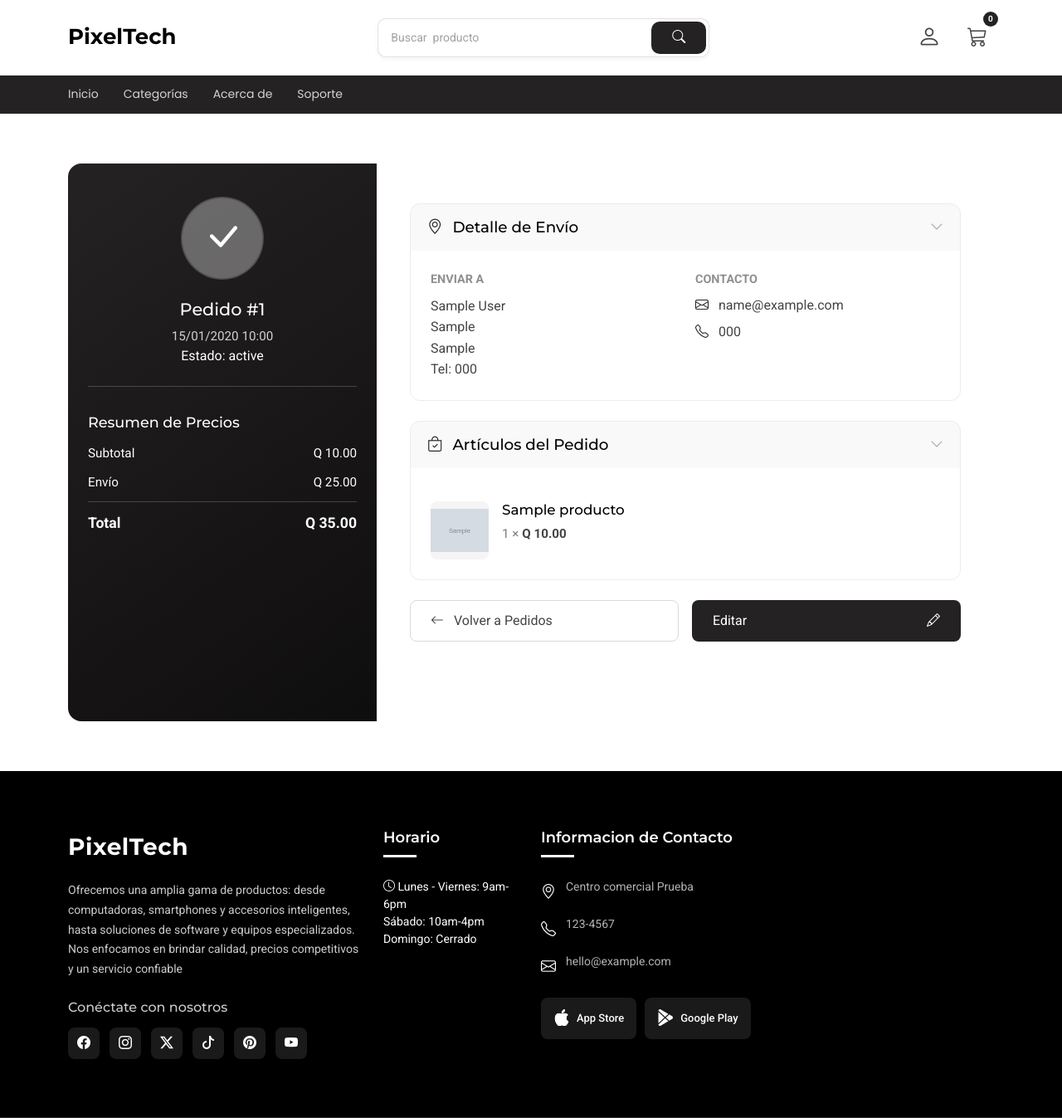
After one commit to RicardoVasquezUMG/proyectoIngSoftware, a Django app: page /negocio/CRUDpedido/1/ in a window 1280 px wide. The commit adds this page. Shown: the whole page at 83% size. Run offline with Django 5.2, Linux system fonts and the light colour scheme; tables that the repository leaves empty hold one stand-in row (values such as "Sample post"); grey boxes marked "Sample" are stand-in pictures; some libraries are stand-ins or nearby versions.

Commit message:
CRUD Pedidos

```diff
--- /dev/null
+++ b/Apps/Negocio/templates/pedidoVer.html
@@ -0,0 +1,161 @@
+{% extends 'base.html' %}
+{% load static %}
+
+{% block contenido %}
+  <main class="main">
+
+    <!-- Order Confirmation Section -->
+    <section id="order-confirmation" class="order-confirmation section">
+
+      <div class="container" data-aos="fade-up" data-aos-delay="100">
+
+        <div class="order-confirmation-3">
+          <div class="row g-0">
+            <!-- Left sidebar with order summary -->
+            <div class="col-lg-4 sidebar" data-aos="fade-right">
+              <div class="sidebar-content">
+                <!-- Success animation -->
+                <div class="success-animation">
+                  <i class="bi bi-check-lg"></i>
+                </div>
+
+                <!-- Order number and date -->
+                <div class="order-id">
+                  <h4>Pedido #{{ pedido.id }}</h4>
+                  <div class="order-date">{{ pedido.fecha|date:'d/m/Y H:i' }}</div>
+                  <div class="order-status">Estado: {{ pedido.estado }}</div>
+                </div>
+
+
+
+                <!-- Price summary -->
+                <div class="price-summary">
+                  <h5>Resumen de Precios</h5>
+                  <ul class="summary-list">
+                    <li>
+                      <span>Subtotal</span>
+                      <span>Q {{ subtotal|floatformat:2 }}</span>
+                    </li>
+                    <li>
+                      <span>Envío</span>
+                      <span>Q {{ envio|floatformat:2 }}{% if not pedido.envio %} (Retiro en tienda){% endif %}</span>
+                    </li>
+                    <li class="total">
+                      <span>Total</span>
+                      <span>Q {{ total|floatformat:2 }}</span>
+                    </li>
+                  </ul>
+                </div>
+              </div>
+            </div>
+
+            <!-- Main content area -->
+            <div class="col-lg-8 main-content" data-aos="fade-in">
+
+
+              <!-- Shipping details -->
+              <div class="details-card" data-aos="fade-up">
+                <div class="card-header" data-toggle="collapse">
+                  <h3>
+                    <i class="bi bi-geo-alt"></i>
+                    Detalle de Envío
+                  </h3>
+                  <i class="bi bi-chevron-down toggle-icon"></i>
+                </div>
+                <div class="card-body">
+                  <div class="row g-4">
+                    <div class="col-md-6">
+                      <div class="detail-group">
+                        <label>Enviar a</label>
+                        <address>
+                          {{ cliente.perfil.first_name }} {{ cliente.perfil.last_name }}<br>
+                          {% if pedido.direccion_envio %}
+                            {{ pedido.direccion_envio.direccion_linea1 }}<br>
+                            {{ pedido.direccion_envio.Colonia }}<br>
+                            Tel: {{ pedido.direccion_envio.telefono }}<br>
+                          {% else %}
+                            Retiro en tienda<br>
+                          {% endif %}
+                        </address>
+                      </div>
+                    </div>
+                    <div class="col-md-6">
+                      <div class="detail-group">
+                        <label>Contacto</label>
+                        <div class="contact-info">
+                          <p><i class="bi bi-envelope"></i> {{ cliente.perfil.email }}</p>
+                          <p><i class="bi bi-telephone"></i> {% if pedido.direccion_envio %}{{ pedido.direccion_envio.telefono }}{% endif %}</p>
+                        </div>
+                      </div>
+                    </div>
+                  </div>
+                </div>
+              </div>
+
+
+
+              <!-- Order items -->
+              <div class="details-card" data-aos="fade-up" "="">
+            <div class=" card-header" data-toggle="collapse">
+                <h3>
+                  <i class="bi bi-bag-check"></i>
+                  Artículos del Pedido
+                </h3>
+                <i class="bi bi-chevron-down toggle-icon"></i>
+              </div>
+              <div class="card-body">
+                {% for detalle in detalles %}
+                <div class="item">
+                  <div class="item-image">
+                    {% if detalle.producto.imagen %}
+                      <img src="{{ detalle.producto.imagen }}" alt="Product" loading="lazy">
+                    {% else %}
+                      <img src="{% static 'assets/img/product/default.webp' %}" alt="Product" loading="lazy">
+                    {% endif %}
+                  </div>
+                  <div class="item-details">
+                    <h4>{{ detalle.producto.nombre }}</h4>
+                    <div class="item-meta">
+                      {% if detalle.producto.color %}<span>Color: {{ detalle.producto.color }}</span>{% endif %}
+                      {% if detalle.producto.size %}<span>Size: {{ detalle.producto.size }}</span>{% endif %}
+                    </div>
+                    <div class="item-price">
+                      <span class="quantity">{{ detalle.cantidad }} ×</span>
+                      <span class="price">Q {{ detalle.producto.precio }}</span>
+                    </div>
+                  </div>
+                </div>
+                {% endfor %}
+              </div>
+            </div>
+
+            <!-- Action buttons -->
+            <div class="action-area" data-aos="fade-up">
+              <div class="row g-3">
+                <div class="col-md-6">
+                  <a href="{% url 'Negocio:pedido_crud' %}" class="btn btn-back">
+                    <i class="bi bi-arrow-left"></i>
+                    Volver a Pedidos
+                  </a>
+                </div>
+                <div class="col-md-6">
+                  <a href="{% url 'Negocio:pedido_editar' pedido.id %}" class="btn btn-account">
+                    <span>Editar</span>
+                    <i class="bi bi-pencil"></i>
+                  </a>
+                </div>
+              </div>
+            </div>
+
+
+          </div>
+        </div>
+      </div>
+
+      </div>
+
+    </section><!-- /Order Confirmation Section -->
+
+  </main>
+
+{% endblock %}
--- a/Apps/Negocio/urls.py
+++ b/Apps/Negocio/urls.py
@@ -1,7 +1,10 @@
 from django.contrib import admin
 from django.urls import include, path
-from .views import CategoriaCRUDView, CategoriaCrearView, CategoriaEditarView, CategoriaEliminarView
+from .views import CategoriaCRUDView, CategoriaCrearView, CategoriaEditarView, CategoriaEliminarView, PedidoEliminarView
 from .views import ProductoCRUDView, ProductoCrearView, ProductoEditarView, ProductoEliminarView, ProductoView
+from .views import PedidoCRUDView, PedidoEditarView, PedidoView
+
+
 
 app_name = 'Negocio'
 urlpatterns = [
@@ -14,4 +17,8 @@ urlpatterns = [
     path('CRUDproducto/crear/', ProductoCrearView.as_view(), name='producto_crear'),
     path('CRUDproducto/<int:pk>/', ProductoView.as_view(), name='producto_ver'),
     path('CRUDproducto/<int:pk>/eliminar/', ProductoEliminarView.as_view(), name='producto_eliminar'),
+    path('CRUDpedido/', PedidoCRUDView.as_view(), name='pedido_crud'),
+    path('CRUDpedido/<int:pk>/', PedidoView.as_view(), name='pedido_ver'),
+    path('CRUDpedido/<int:pk>/editar/', PedidoEditarView.as_view(), name='pedido_editar'),
+    path('CRUDpedido/<int:pk>/eliminar/', PedidoEliminarView.as_view(), name='pedido_eliminar'),
 ]
--- a/Apps/Negocio/views.py
+++ b/Apps/Negocio/views.py
@@ -3,8 +3,12 @@ from django.views.generic import TemplateView, CreateView, UpdateView, View
 from django.urls import reverse_lazy
 
 from django.shortcuts import get_object_or_404, redirect
-from   Apps.Cliente.models import Categoria , Producto
+from Apps.Cliente.models import Categoria , Producto
 from Apps.Cliente.forms import CategoriaForm, ProductoForm
+from .models import Pedido, PedidoDetalle
+from django.forms import modelformset_factory
+from django import forms
+
 
 # Create your views here.
 class CategoriaCRUDView(TemplateView):
@@ -82,3 +86,91 @@ class ProductoEliminarView(View):
         producto = get_object_or_404(Producto, pk=pk)
         producto.delete()
         return redirect('Negocio:producto_crud')
+
+
+
+class PedidoCRUDView(TemplateView):
+    template_name = 'pedidoCRUD.html'
+
+    def get_context_data(self, **kwargs):
+        context = super().get_context_data(**kwargs)
+        from .models import Pedido
+        context['pedidos'] = Pedido.objects.all()
+        return context
+
+
+# Ver pedido
+class PedidoView(TemplateView):
+    template_name = 'pedidoVer.html'
+
+    def get_context_data(self, **kwargs):
+        context = super().get_context_data(**kwargs)
+        pedido_id = self.kwargs.get('pk')
+        pedido = get_object_or_404(Pedido, pk=pedido_id)
+        detalles = PedidoDetalle.objects.filter(pedido=pedido)
+        subtotal = sum(float(d.producto.precio) * d.cantidad for d in detalles)
+        if pedido.envio:
+            envio = 0 if subtotal > 75 else 25
+        else:
+            envio = 0
+        total = subtotal + envio
+        context['pedido'] = pedido
+        context['detalles'] = detalles
+        context['subtotal'] = subtotal
+        context['envio'] = envio
+        context['total'] = total
+        context['cliente'] = pedido.cliente
+        return context
+
+# Editar pedido
+
+# Formulario solo para el campo estado
+class PedidoEstadoForm(forms.ModelForm):
+    class Meta:
+        model = Pedido
+        fields = ['estado']
+
+class PedidoDetalleCantidadForm(forms.ModelForm):
+    class Meta:
+        model = PedidoDetalle
+        fields = ['cantidad']
+
+class PedidoEditarView(View):
+    template_name = 'pedidoEditar.html'
+    success_url = reverse_lazy('Negocio:pedido_crud')
+
+    def get(self, request, pk):
+        pedido = get_object_or_404(Pedido, pk=pk)
+        estado_form = PedidoEstadoForm(instance=pedido)
+        DetalleFormSet = modelformset_factory(PedidoDetalle, form=PedidoDetalleCantidadForm, extra=0)
+        detalles = PedidoDetalle.objects.filter(pedido=pedido)
+        detalle_formset = DetalleFormSet(queryset=detalles)
+        return render(request, self.template_name, {
+            'estado_form': estado_form,
+            'detalle_formset': detalle_formset,
+            'pedido': pedido
+        })
+
+    def post(self, request, pk):
+        pedido = get_object_or_404(Pedido, pk=pk)
+        estado_form = PedidoEstadoForm(request.POST, instance=pedido)
+        DetalleFormSet = modelformset_factory(PedidoDetalle, form=PedidoDetalleCantidadForm, extra=0)
+        detalles = PedidoDetalle.objects.filter(pedido=pedido)
+        detalle_formset = DetalleFormSet(request.POST, queryset=detalles)
+        if estado_form.is_valid() and detalle_formset.is_valid():
+            estado_form.save()
+            detalle_formset.save()
+            return redirect(self.success_url)
+        return render(request, self.template_name, {
+            'estado_form': estado_form,
+            'detalle_formset': detalle_formset,
+            'pedido': pedido
+        })
+
+
+# Eliminar pedido
+class PedidoEliminarView(View):
+    def post(self, request, pk, *args, **kwargs):
+        pedido = get_object_or_404(Pedido, pk=pk)
+        pedido.delete()
+        return redirect('Negocio:pedido_crud')
--- a/templates/base.html
+++ b/templates/base.html
@@ -96,7 +96,7 @@
                       <i class="bi bi-gear me-2"></i>
                       CRUD Categorias
                     </a>
-                    <a class="dropdown-item d-flex align-items-center" href={#}>
+                    <a class="dropdown-item d-flex align-items-center" href={% url 'Negocio:pedido_crud' %}>
                       <i class="bi bi-gear me-2"></i>
                       CRUD Pedidos
                     </a>
```
Also changed, not shown: Apps/Negocio/templates/pedidoCRUD.html (added, +52 -0 lines), Apps/Negocio/templates/pedidoCrear.html (added, +15 -0 lines), Apps/Negocio/templates/pedidoEditar.html (added, +36 -0 lines), Apps/Negocio/templates/pedido_formulario copy.html (added, +30 -0 lines).
